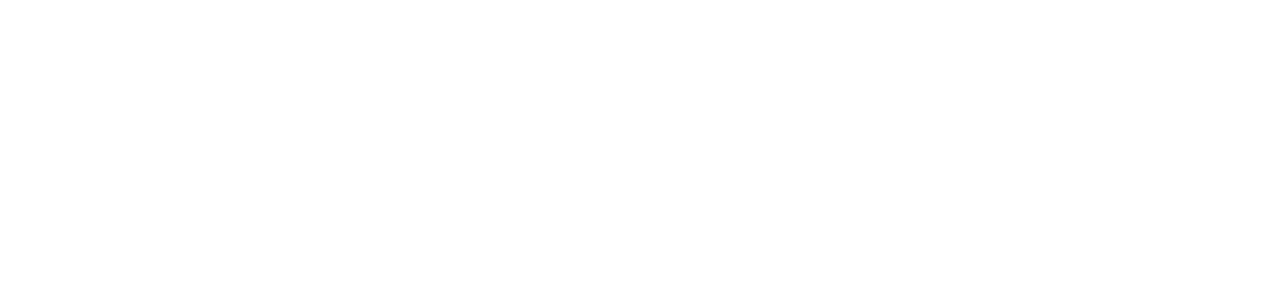
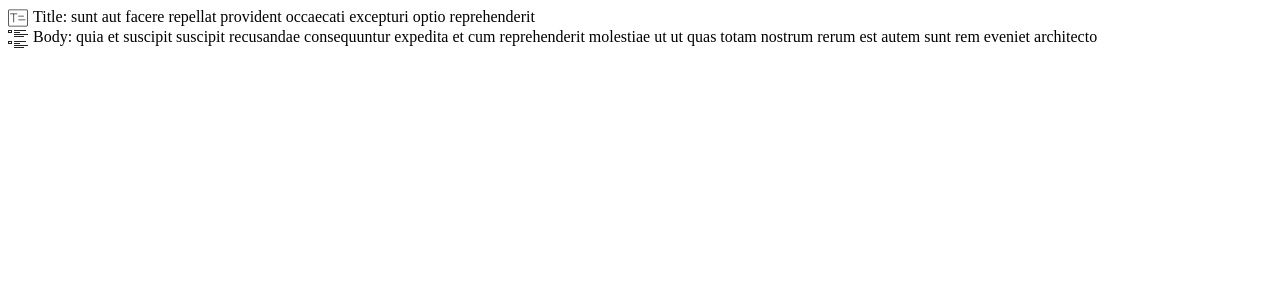
Before and after one commit to sa-bt/MasteringNuxt, a Nuxt app: page /posts/1 in a window 1280 px wide. Before the commit this address had no page. Shown: the top 300 px of the page. Built offline with nearby package versions, Linux system fonts and the light colour scheme.

Commit message:
insert dynamic page and static file into project

```diff
--- /dev/null
+++ b/data/posts.json
@@ -0,0 +1,45 @@
+[
+
+  {
+    "userId": 1,
+    "id": 1,
+    "title": "sunt aut facere repellat provident occaecati excepturi optio reprehenderit",
+    "body": "quia et suscipit suscipit recusandae consequuntur expedita et cum reprehenderit molestiae ut ut quas totam nostrum rerum est autem sunt rem eveniet architecto"
+  },
+  {
+    "userId": 1,
+    "id": 2,
+    "title": "qui est esse",
+    "body": "est rerum tempore vitae sequi sint nihil reprehenderit dolor beatae ea dolores neque fugiat blanditiis voluptate porro vel nihil molestiae ut reiciendis qui aperiam non debitis possimus qui neque nisi nulla"
+  },
+  {
+    "userId": 1,
+    "id": 3,
+    "title": "ea molestias quasi exercitationem repellat qui ipsa sit aut",
+    "body": "et iusto sed quo iure voluptatem occaecati omnis eligendi aut ad voluptatem doloribus vel accusantium quis pariatur molestiae porro eius odio et labore et velit aut"
+  },
+  {
+    "userId": 1,
+    "id": 4,
+    "title": "eum et est occaecati",
+    "body": "ullam et saepe reiciendis voluptatem adipisci sit amet autem assumenda provident rerum culpa quis hic commodi nesciunt rem tenetur doloremque ipsam iure quis sunt voluptatem rerum illo velit"
+  },
+  {
+    "userId": 1,
+    "id": 5,
+    "title": "nesciunt quas odio",
+    "body": "repudiandae veniam quaerat sunt sed alias aut fugiat sit autem sed est voluptatem omnis possimus esse voluptatibus quis est aut tenetur dolor neque"
+  },
+  {
+    "userId": 1,
+    "id": 6,
+    "title": "dolorem eum magni eos aperiam quia",
+    "body": "ut aspernatur corporis harum nihil quis provident sequi mollitia nobis aliquid molestiae perspiciatis et ea nemo ab reprehenderit accusantium quas voluptate dolores velit et doloremque molestiae"
+  },
+  {
+    "userId": 1,
+    "id": 7,
+    "title": "magnam facilis autem",
+    "body": "dolore placeat quibusdam ea quo vitae magni quis enim qui quis quo nemo aut saepe quidem repellat excepturi ut quia sunt ut sequi eos ea sed quas"
+  }
+]
--- /dev/null
+++ b/pages/posts/_id.vue
@@ -0,0 +1,27 @@
+<template>
+    <div>
+        <img src="/images/icons/title.svg"  width="20" height="20" style="vertical-align: middle; margin-right:5px" alt="">Title: {{post.title}}
+        <br>
+        <img src="/images/icons/body.svg"  width="20" height="20" style="vertical-align: middle; margin-right:5px" alt="">Body: {{post.body}}
+    </div>
+</template>
+
+<script>
+    import posts from "~/data/posts"
+
+    export default {
+        name: "_id",
+        data() {
+            return {
+                post: {}
+            }
+        }, created() {
+            const post = posts.find((post) => post.id == this.$route.params.id)
+            this.post = post
+        }
+    }
+</script>
+
+<style scoped>
+
+</style>
```
Also changed, not shown: static/images/icons/body.svg (added), static/images/icons/title.svg (added).
